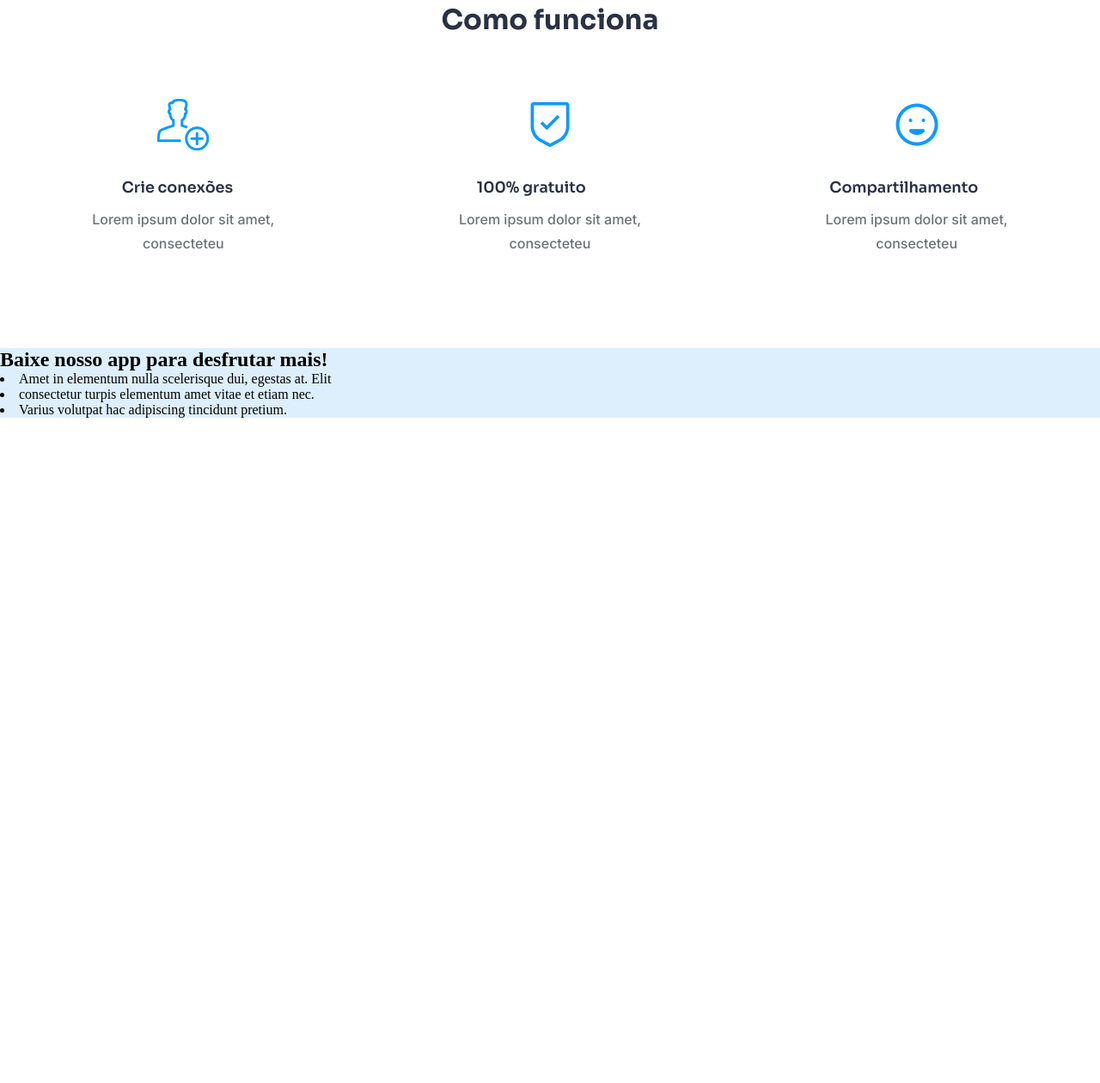
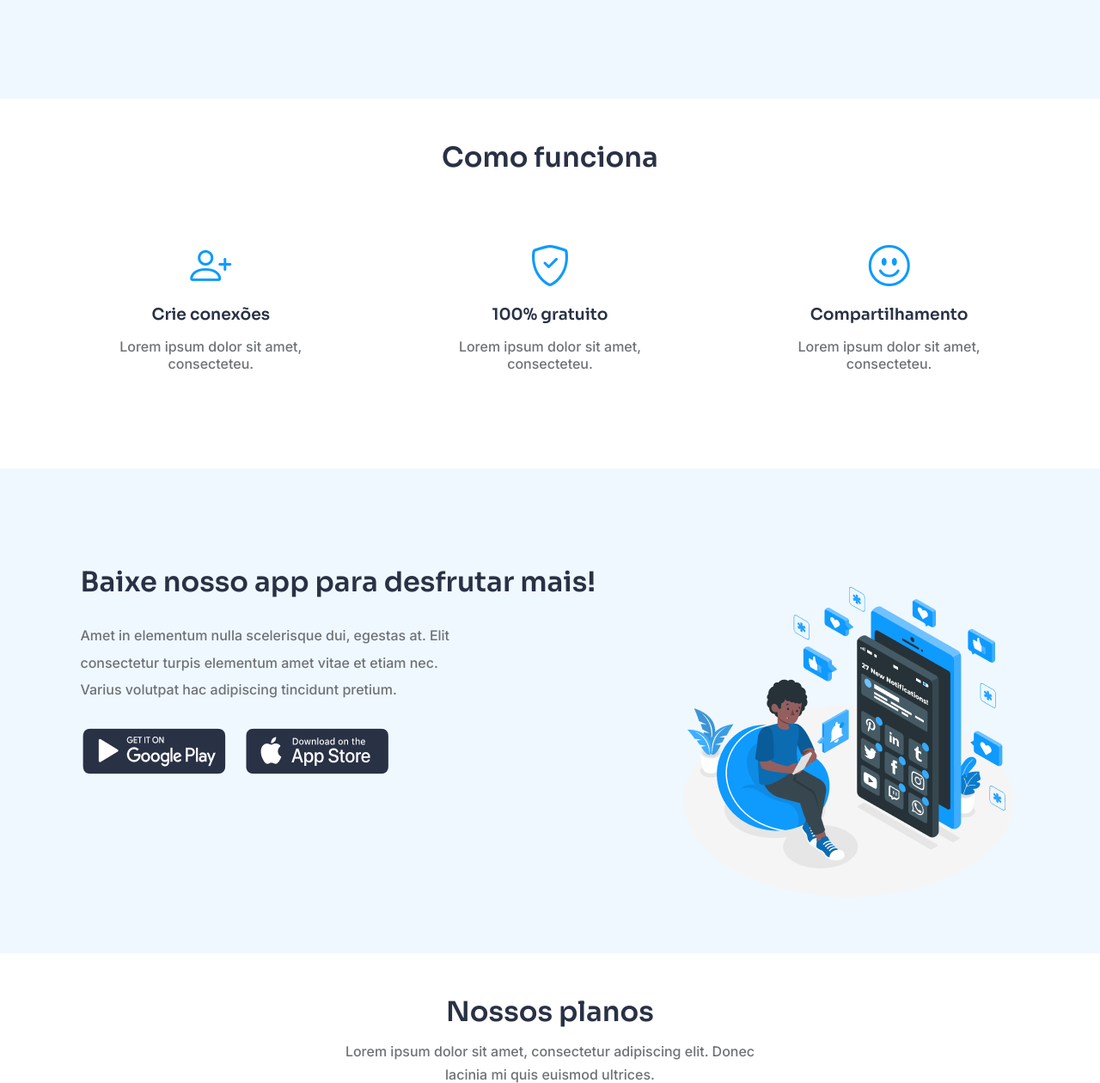
Before and after one commit to VictorRodrigues16/Rachi, a plain HTML site: page index.html in a window 1280 px wide. Shown: the part 619-1879 px from the top of the page at 86% size. Before the commit the page ends 1105 px from the top, so only its background shows below. Drawn offline with nearby package versions, Linux system fonts and the light colour scheme.

Commit message:
Add page 4

```diff
--- a/index.html
+++ b/index.html
@@ -1,14 +1,15 @@
 <!DOCTYPE html>
 <html lang="en">
   <head>
-    <meta charset="UTF-8">
-    <meta name="viewport" content="width=device-width, initial-scale=1.0">
-    <link rel="stylesheet" href="./style.css">
+    <meta charset="UTF-8" />
+    <meta name="viewport" content="width=device-width, initial-scale=1.0" />
+    <link rel="stylesheet" href="./style.css" />
+    <link rel="stylesheet" href="https://cdn.jsdelivr.net/npm/bootstrap-icons@1.10.5/font/bootstrap-icons.css">
     <title>Rachi FIAP</title>
   </head>
   <body>
     <nav>
-        <img src="./Galery/logo.png" alt="Logo do Site">
+      <img src="./Galery/logo.png" alt="Logo do Site" />
       <ul id="menu">
         <li>Funcionalidades</li>
         <li>App</li>
@@ -16,6 +17,7 @@
         <li>Contato</li>
       </ul>
     </nav>
+
     <section id="banner">
       <div id="text-btn-banner">
         <div>
@@ -26,41 +28,68 @@
         <button id="btn-register" type="button">Cadastre-se</button>
       </div>
 
-        <section id="banner/2">
+      <img id="op" src="./Galery/blue.png" alt="" />
+    </section>
+
+    <section id="about">
+      <h2>Como funciona</h2>
+
+    <div id="cards-about">
+        <div class="card-about">
+            <i class="bi bi-person-plus"></i>
+            <h3>Crie conexões</h3>
+            <p>
+                Lorem ipsum dolor sit amet, consecteteu.
+            </p>
+          </div>
+
+          <div class="card-about">
+            <i class="bi bi-shield-check"></i>
+            <h3>100% gratuito</h3>
+            <p>
+                Lorem ipsum dolor sit amet, consecteteu.
+            </p>
+          </div>
+
+          <div class="card-about">
+            <i class="bi bi-emoji-smile"></i>
+            <h3>Compartilhamento</h3>
+            <p>
+                Lorem ipsum dolor sit amet, consecteteu.
+            </p>
+          </div>
+
+    </div>
 
     </section>
-        <img src="./Galery/blue.png" alt="icon principal">
-        </section>
 
-    <section id="page2">
-        <h1>Como funciona</h1>
-        <div id="images2">
-            <img src="./Galery/pessoa.png" alt="first icon">
-            <img src="./Galery/escudo.png" alt="second icon">
-            <img src="./Galery/smile.png" alt="three icon">
+    <section id="page3">
+        <div id="text-page3">
+            <h4>Baixe nosso app para desfrutar mais!</h4>
+            <div id="op">
+              <p>Amet in elementum nulla scelerisque dui, egestas at. Elit</p>
+              <p>consectetur turpis elementum amet vitae et etiam nec.</p>
+              <p>Varius volutpat hac adipiscing tincidunt pretium.</p>
             </div>
-          <div id="text-page-2">
-             <li>Crie conexões</li>
-             <li>100% gratuito</li>
-             <li>Compartilhamento</li>
+            <div id="img2-page3">
+                <img src="./Galery/gp.png" alt="Googleplay">
+                <img src="./Galery/ap.png" alt="Apple">
+            </div>
+        </div>
+        <div id="img-page3">
+            <img src="./Galery/tel.png" alt="img-page3">
         </div>
 
-          <div id="lorem">
-            <li>Lorem ipsum dolor sit amet, </li>
-            <li>Lorem ipsum dolor sit amet, </li>
-            <li>Lorem ipsum dolor sit amet, </li>
+    </section>
+    <section id="page4">
+      <div id="text-one">
+        <h5>Nossos planos</h5>
+      <div id="op1">
+        <p>Lorem ipsum dolor sit amet, consectetur adipiscing elit. Donec</p>
+        <p>lacinia mi quis euismod ultrices.</p>
       </div>
-          <div id="con">
-          <li>consecteteu</li>
-          <li>consecteteu</li>
-          <li>consecteteu</li>
       </div>
-    </section>
-    <section id="page3">
-        <h1>Baixe nosso app para desfrutar mais!</h1>
-        <li>Amet in elementum nulla scelerisque dui, egestas at. Elit </li>
-        <li>consectetur turpis elementum amet vitae et etiam nec.</li>
-        <li>Varius volutpat hac adipiscing tincidunt pretium.</li>
+
     </section>
   </body>
 </html>
--- a/style.css
+++ b/style.css
@@ -1,6 +1,5 @@
 @import url('https://fonts.googleapis.com/css2?family=Inter:wght@300;500;700;900&display=swap');
 @import url('https://fonts.googleapis.com/css2?family=Sora:wght@100;300;500;600;700&display=swap');
-
 
 * {
     margin: 0;
@@ -16,6 +15,7 @@ nav{
     align-items: center;
     gap: 30rem;
     padding: 1.2rem;
+    cursor: pointer;
 }
 
 nav img{
@@ -27,7 +27,6 @@ ul#menu{
     display: flex;
     list-style: none;
     gap: 1rem;
-    cursor: pointer;
 
     font-weight: 500;
     font-family: "inter", sans-serif, Arial;
@@ -44,8 +43,8 @@ section#banner {
 display: flex;
 justify-content: space-around;
 align-items: center;
-background-color: #ddeffc;
-
+background-color: #EFF8FF;
+padding: 5rem;
 
 }
 
@@ -72,6 +71,7 @@ button#btn-register{
     cursor: pointer;
     transition: .3s;
 }
+
 button#btn-register:hover{
 background-color: #187cc4;
 }
@@ -82,64 +82,135 @@ div#text-btn-banner{
     gap: 1.5rem;
 }
 
-section#page2 h1{
-    margin-top: 3rem;
-    margin-bottom: 4.5rem;
-    font-size: 2rem;
+section#about{
     display: flex;
     flex-direction: column;
-    align-items: center;
-
-    font-family: "Sora", sans-serif, Arial;
-    width: 600;
-    color: #293145;
+    gap: 5rem;
+    padding: 3rem;
+    padding-bottom: 7rem;
 }
 
-
-div#images2{
-    margin-bottom: 2rem;
-    display: flex;
-    justify-content: space-around;
-}
-
-div#text-page-2{
-    display: flex;
-    justify-content: space-around;
-    list-style: none;
-
-    font-size: 1.1rem;
+section#about h2{
+    font-size: 2rem;
     font-family: "Sora", sans-serif, Arial;
     font-weight: 600;
+    text-align: center;
     color: #293145;
 
 }
 
-div#lorem{
-    margin-top: 1rem;
+div.card-about{
+    display: flex;
+    flex-direction: column;
+    align-items: center;
+    gap: 1rem;
+    text-align: center;
+    width: 15rem;
+}
+
+div#cards-about{
     display: flex;
     justify-content: space-around;
+    align-items: center;
+}
 
-    font-family: "inter", sans-serif, Arial;
+div.card-about i{
+    color: #0F9AFE;
+    font-size: 3rem;
+}
+
+
+div.card-about h3{
+    font-family: "Sora", sans-serif, Arial;
+    color: #293145;
+    font-weight: 600;
+}
+
+div.card-about p{
+    font-family: "Inter", sans-serif;
     font-weight: 400;
-    list-style: none;
+    font-size: 1rem;
+    color: #6E7275;
 
+
+}
+
+section#page3{
+    display: flex;
+    background-color: #EFF8FF;
+    justify-content: space-evenly;
+    padding-top: 7rem;
+    padding-bottom: 3rem;
+}
+
+section#page3 h4{
+    font-family: "Sora", sans-serif, Arial;
+    font-weight: 600;
+    font-size: 2rem;
+    color: #293145;
+
+}
+
+img#page3{
+
+}
+
+div#op{
+    display: flex;
+    flex-direction: column;
+    gap: 0.7rem;
+}
+
+div#img2-page3{
+    display: flex;
+    gap: 1rem;
+
+}
+
+div#text-page3 {
+    display: flex;
+    flex-direction: column;
+    gap: 2rem;
+}
+
+div#text-page3 p{
+    font-family: "Inter", sans-serif;
+    font-weight: 400;
+    font-size: 1rem;
     color: #6E7275;
 
 }
 
-div#con{
-    margin-top: 0.5rem;
-    margin-bottom: 7rem;
+section#page4{
+    padding-top: 3rem;
+}
+
+section#page4 h5{
+    font-size: 2rem;
+    font-family: "Sora", sans-serif, Arial;
+    font-weight: 600;
+    text-align: center;
+    color: #293145;
+}
+
+div#op1{
     display: flex;
-    justify-content: space-around;
+    flex-direction: column;
+    gap: 0.4rem;
+}
 
-    font-family: "inter", sans-serif, Arial;
+section#page4 p{
+    font-family: "Inter", sans-serif;
     font-weight: 400;
-    list-style: none;
-
+    font-size: 1rem;
     color: #6E7275;
 
+    text-align: center;
 }
-section#page3{
-    background-color: #ddeffc;
+
+div#text-one{
+    display: flex;
+    flex-direction: column;
+    gap: 1rem;
+
 }
```
Also changed, not shown: Galery/ap.png (added), Galery/gp.png (added), Galery/tel.png (added). Lines whose indentation alone changed are shown as unchanged.
